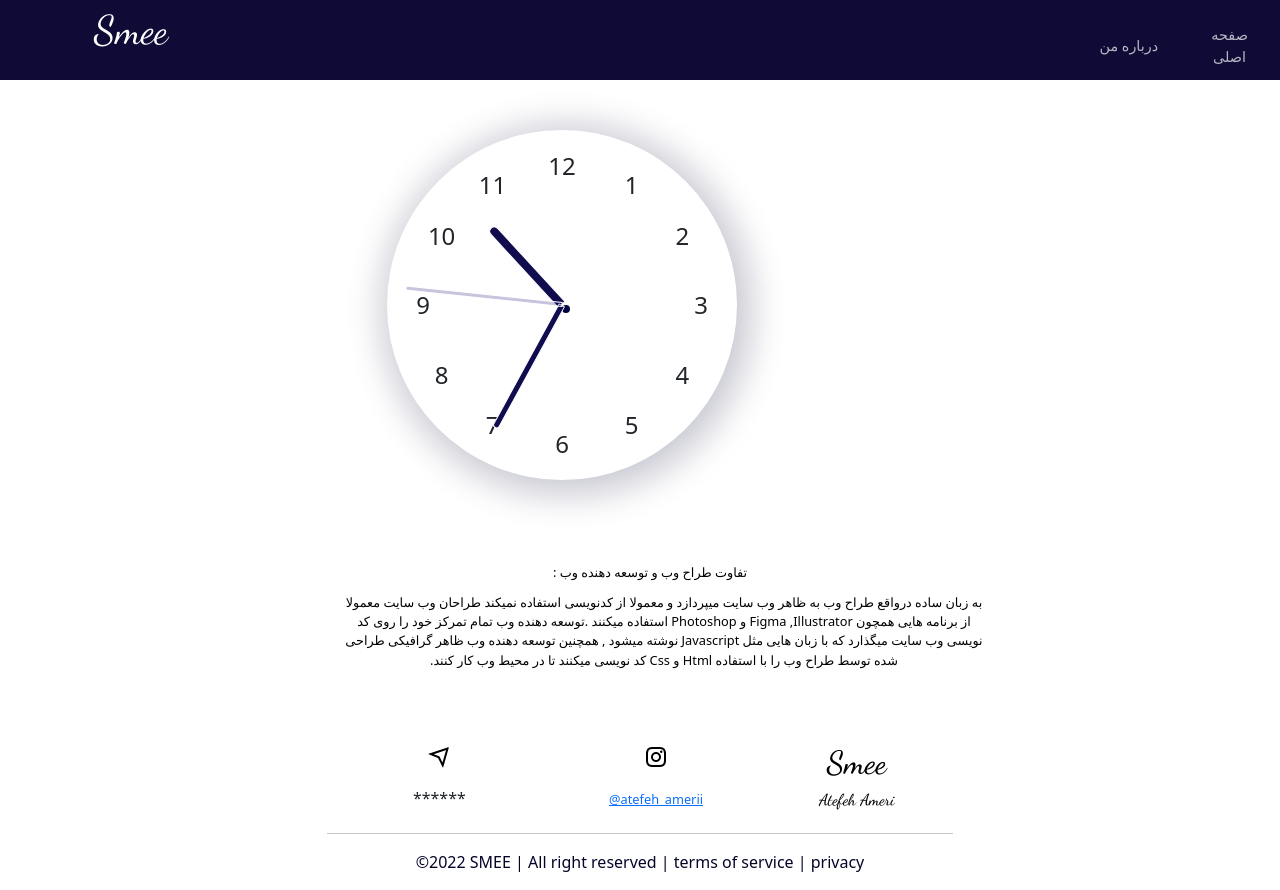
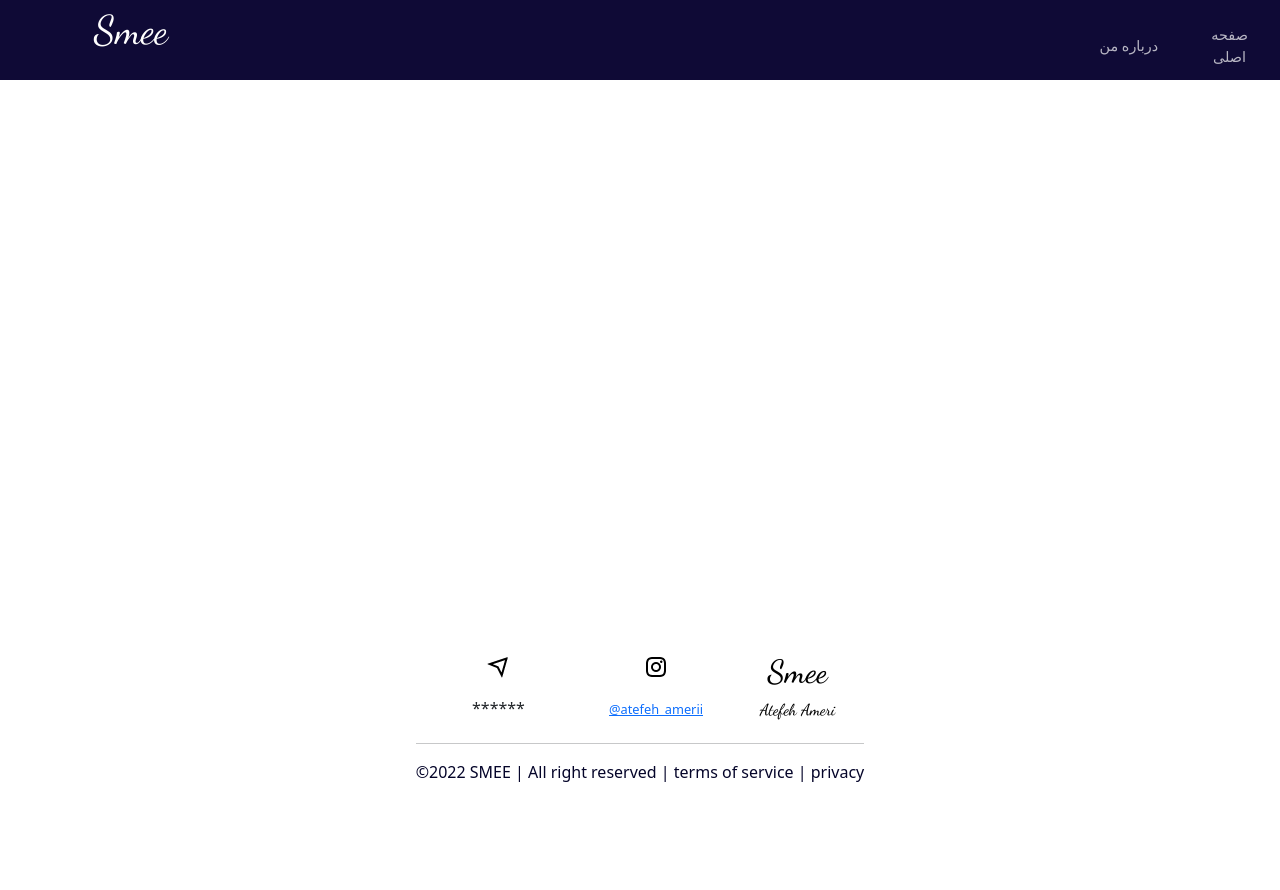
Before and after one commit to RealSmee/simple, a React (Create React App) app: page / in a window 1280 px wide. After the commit the page ends 800 px from the top, so only its background shows below. Built offline with nearby package versions, Linux system fonts and the light colour scheme; a web font is replaced by a local one.

Commit message:
Update App.js

```diff
--- a/src/App.js
+++ b/src/App.js
@@ -22,7 +22,7 @@
 
 
       <Routes>
-        <Route exact path='/' element={<Home/>}/>
+        <Route exact path='/simple' element={<Home/>}/>
 
 
         <Route exact path='About' element={<About/>}/>
```
